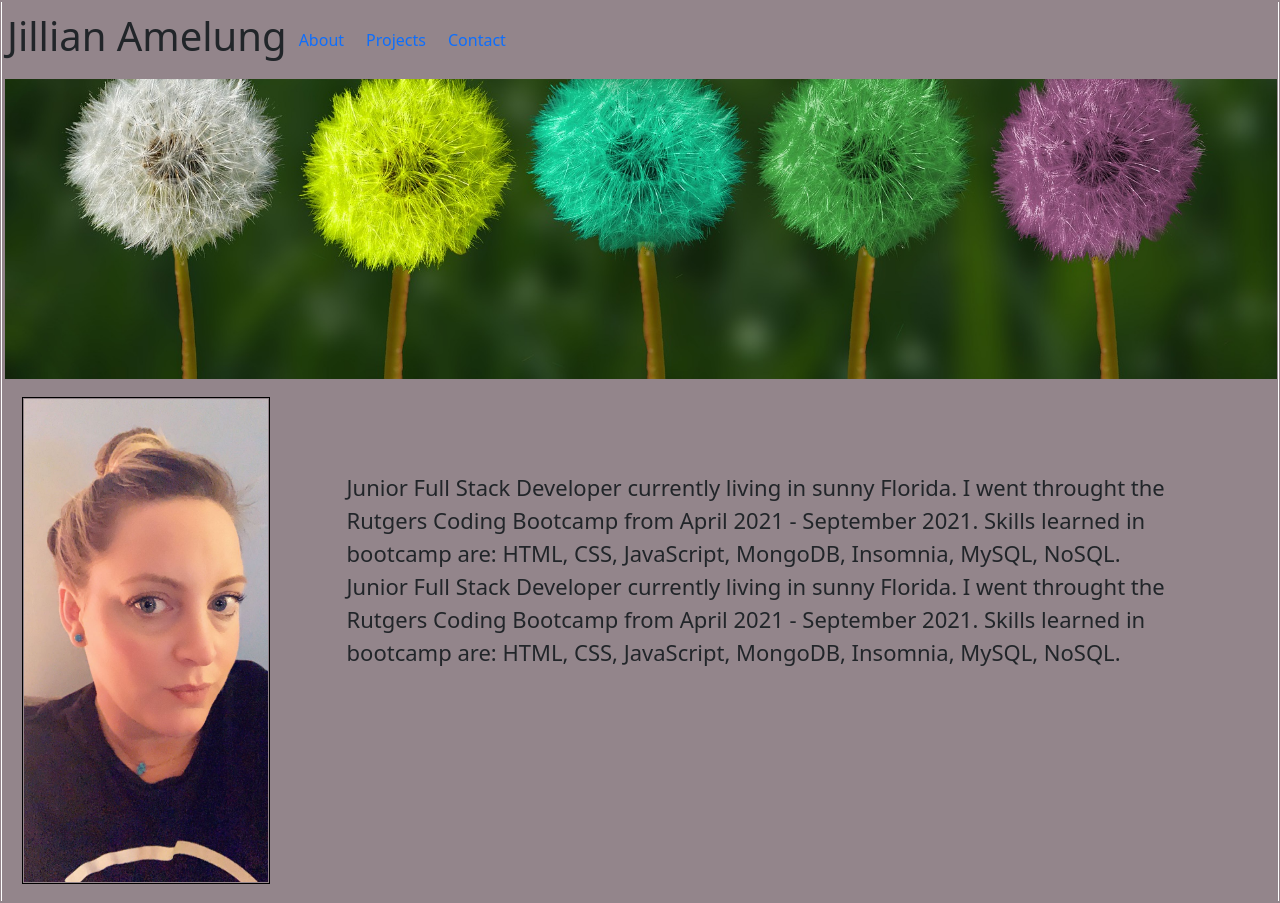
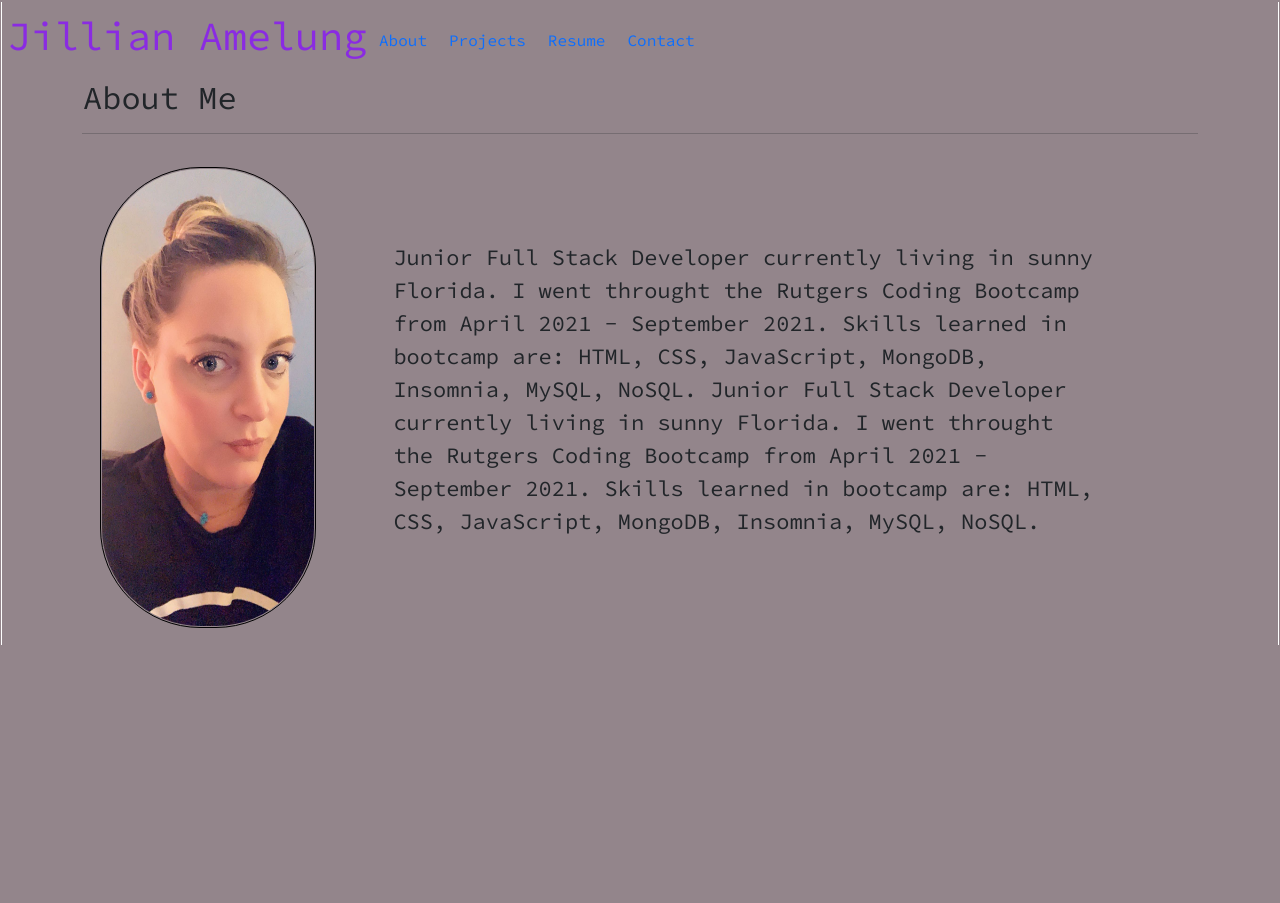
Before and after one commit to JillianA328/Amelung-Portfolio, a React (Create React App) app: page / in a window 1280 px wide. After the commit the page ends 800 px from the top, so only its background shows below. Built offline with nearby package versions, Linux system fonts and the light colour scheme.

Commit message:
added resume, imported google fonts

```diff
--- a/src/App.js
+++ b/src/App.js
@@ -4,7 +4,9 @@ import Hero from "./components/Hero";
 import Contact from "./components/Contact";
 import Nav from "./components/Nav";
 import Projects from "./components/Projects";
-import 'bootstrap/dist/css/bootstrap.min.css'
+import Resume from "./components/Resume";
+import 'bootstrap/dist/css/bootstrap.min.css';
+
 
 function App() {
 const [currentPage, setCurrentPage] = useState("About")
@@ -19,8 +21,8 @@ const [currentPage, setCurrentPage] = useState("About")
     }else if(currentPage === "Projects") {
       return <Projects />;
 
-    // }else if(currentPage === "Resume") {
-    //   return <Resume />
+    }else if(currentPage === "Resume") {
+      return <Resume />
     }
   }
 
--- a/src/components/About/index.js
+++ b/src/components/About/index.js
@@ -3,7 +3,9 @@ import img2 from '../../images/selfie.jpg'
 
 export default function About() {
   return (
-    <section id="About">
+    <section class="container">
+    <h2 className="top-title">About Me</h2>
+    <hr></hr>
 
       <div class="d-flex p-3 bd-highlight">
 
--- a/src/components/Contact/index.js
+++ b/src/components/Contact/index.js
@@ -2,28 +2,22 @@ import React from "react";
 
 export default function Contact() {
   return (
-    <section id="contact" className="relative">
+    <section class="container">
+    <h2 className="top-title">Contact Me</h2>
+    <hr></hr>
       <div className="container px-5 py-10 mx-auto flex sm:flex-nowrap flex-wrap">
         <div className="lg:w-2/3 md:w-1/2 bg-gray-900 rounded-lg overflow-hidden sm:mr-10 p-10 flex items-end justify-start relative">
-          <iframe
-            width="100%"
-            height="100%"
-            title="map"
-            className="absolute inset-0"
-            frameBorder={0}
-            marginHeight={0}
-            marginWidth={0}
-            style={{ filter: "opacity(0.7)" }}
-            src="https://www.google.com/maps/embed/v1/place?q=97+warren+st+new+york+city&key=AIzaSyBFw0Qbyq9zTFTd-tUY6dZWTgaQzuU17R8"
-          />
+        {/* <iframe title="home" src="https://www.google.com/maps/embed?pb=!1m18!1m12!1m3!1d3522.173924436654!2d-82.76955808457986!3d28.019159518325807!2m3!1f0!2f0!3f0!3m2!1i1024!2i768!4f13.1!3m3!1m2!1s0x88c2f228837b1883%3A0xf2beabc2f50cbf0!2s1415%20Main%20St%2C%20Dunedin%2C%20FL%2034698!5e0!3m2!1sen!2sus!4v1630385785385!5m2!1sen!2sus"
+        width="600" height="450" style="border:0;" allowfullscreen="" loading="lazy"></iframe> */}
+
           <div className="bg-gray-900 relative flex flex-wrap py-6 rounded shadow-md">
             <div className="lg:w-1/2 px-6">
               <h2 className="title-font font-semibold text-white tracking-widest text-xs">
                 ADDRESS
               </h2>
               <p className="mt-1">
-                97 Warren St. <br />
-                New York, NY 10007
+                1415 Main St, Lot 476. <br />
+                Dunedin, FL 34698
               </p>
             </div>
             <div className="lg:w-1/2 px-6 mt-4 lg:mt-0">
@@ -31,12 +25,12 @@ export default function Contact() {
                 EMAIL
               </h2>
               <a className="text-indigo-400 leading-relaxed">
-                reedbarger@email.com
+                jpamelung@gmail.com
               </a>
               <h2 className="title-font font-semibold text-white tracking-widest text-xs mt-4">
                 PHONE
               </h2>
-              <p className="leading-relaxed">123-456-7890</p>
+              <p className="leading-relaxed">973-493-3174</p>
             </div>
           </div>
         </div>
--- a/src/components/Footer/index.js
+++ b/src/components/Footer/index.js
@@ -1,9 +1,8 @@
 
 import React from 'react';
-// import { AiFillLinkedin } from 'react-icons/fa';
 import { AiFillGithub, AiFillGoogleCircle, AiFillLinkedin } from 'react-icons/ai';
 
-function Footer() {
+export default function Footer () {
     return (
 
         <footer class="text-center text-lg-start bg-light text-muted">
@@ -23,5 +22,3 @@ function Footer() {
         </footer>
     )
 }
-
-export default Footer;
--- a/src/components/Hero/index.js
+++ b/src/components/Hero/index.js
@@ -1,6 +1,5 @@
 import React from "react";
 import heroimg from "../../images/hero1.jpg";
-import "./style.css";
 
 export default function hero() {
     return (
--- a/src/components/Nav/index.js
+++ b/src/components/Nav/index.js
@@ -21,6 +21,11 @@ export default function Navbar(props) {
         <a class="nav-link" href="#Projects" onClick={() => {props.setCurrentPage("Projects")}}>Projects <span class="sr-only"> </span></a>
       </li>
 
+
+      <li class="nav-item">
+        <a class="nav-link" href="#Resume" onClick={() => {props.setCurrentPage("Resume")}}>Resume <span class="sr-only"> </span></a>
+      </li>
+
       <li class="nav-item">
         <a class="nav-link" href="#Contact"  onClick={() => {props.setCurrentPage("Contact")}}>Contact</a>
         <link to={"./Contact"}></link>
--- a/src/components/Projects/index.js
+++ b/src/components/Projects/index.js
@@ -4,7 +4,10 @@ import projects from "../project.json"
 
 export default function Projects (props) {
   return (
-    <section id="project">
+    <section class="container">
+    <h2 className="top-title">Projects</h2>
+    <hr></hr>
+
     <div>
       <div>
         {projects.map((project) => (
--- /dev/null
+++ b/src/components/Resume/index.js
@@ -0,0 +1,28 @@
+import React from "react";
+
+export default function Resume() {
+    return (
+      <section class="container">
+        <h2 className="top-title">Resume</h2>
+        <hr></hr>
+
+        <div>
+          <div class="mt-5">
+            <h2 className="top-title">
+                Junior Full Stack Web Developer
+            </h2>
+
+
+
+            <a
+              href="https://github.com/JillianA328/resume/blob/main/Resume-2020.pdf"
+              class="link"
+            >
+              Click here to view my resume!
+            </a>
+          </div>
+        </div>
+
+      </section>
+    )
+};
--- a/src/index.css
+++ b/src/index.css
@@ -1,3 +1,7 @@
+@import url('https://fonts.googleapis.com/css2?family=Source+Code+Pro:wght@400;600&display=swap');
+
+
+
 body {
   font-family: -apple-system, BlinkMacSystemFont, 'Segoe UI', 'Roboto', 'Oxygen',
     'Ubuntu', 'Cantarell', 'Fira Sans', 'Droid Sans', 'Helvetica Neue',
@@ -14,6 +18,7 @@ code {
 * {
   background-color: #93858B;
   margin: 1px;
+  font-family: 'Source Code Pro', monospace;
 }
 
 
@@ -37,15 +42,24 @@ header {
 }
 
 
+.bio {
+  padding: 75px;
+  font-size: 22px;
+}
+
 .image {
   /* height: 5%; */
+  border-radius: 100px;
+  perspective: 1%;
   width: 20%;
   position:relative;
   border: 1px solid black;
   padding: 1px;
+
+
 }
 
-.bio {
-  padding: 75px;
-  font-size: 22px;
+
+.name {
+  color: blueviolet;
 }
```
